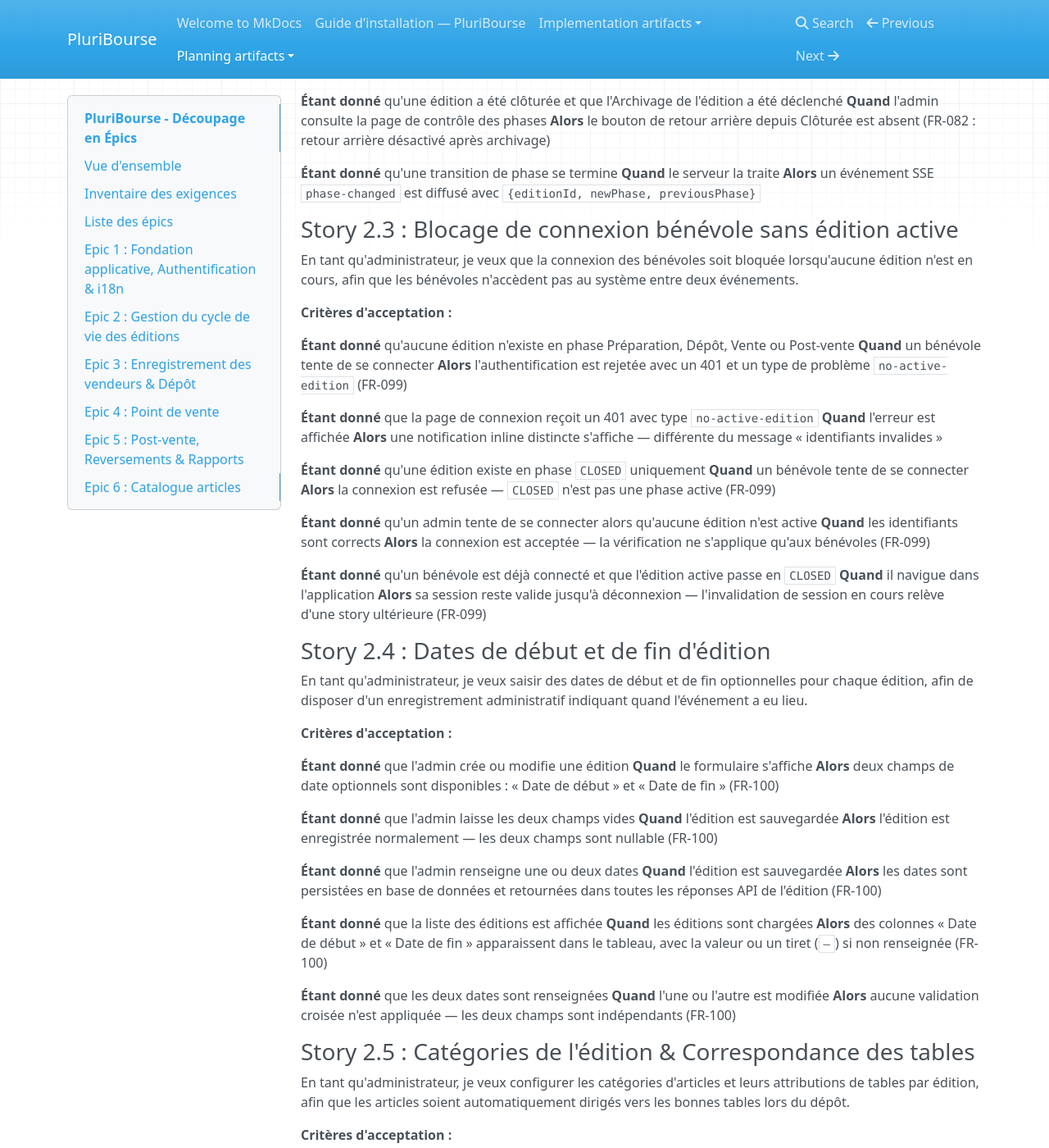
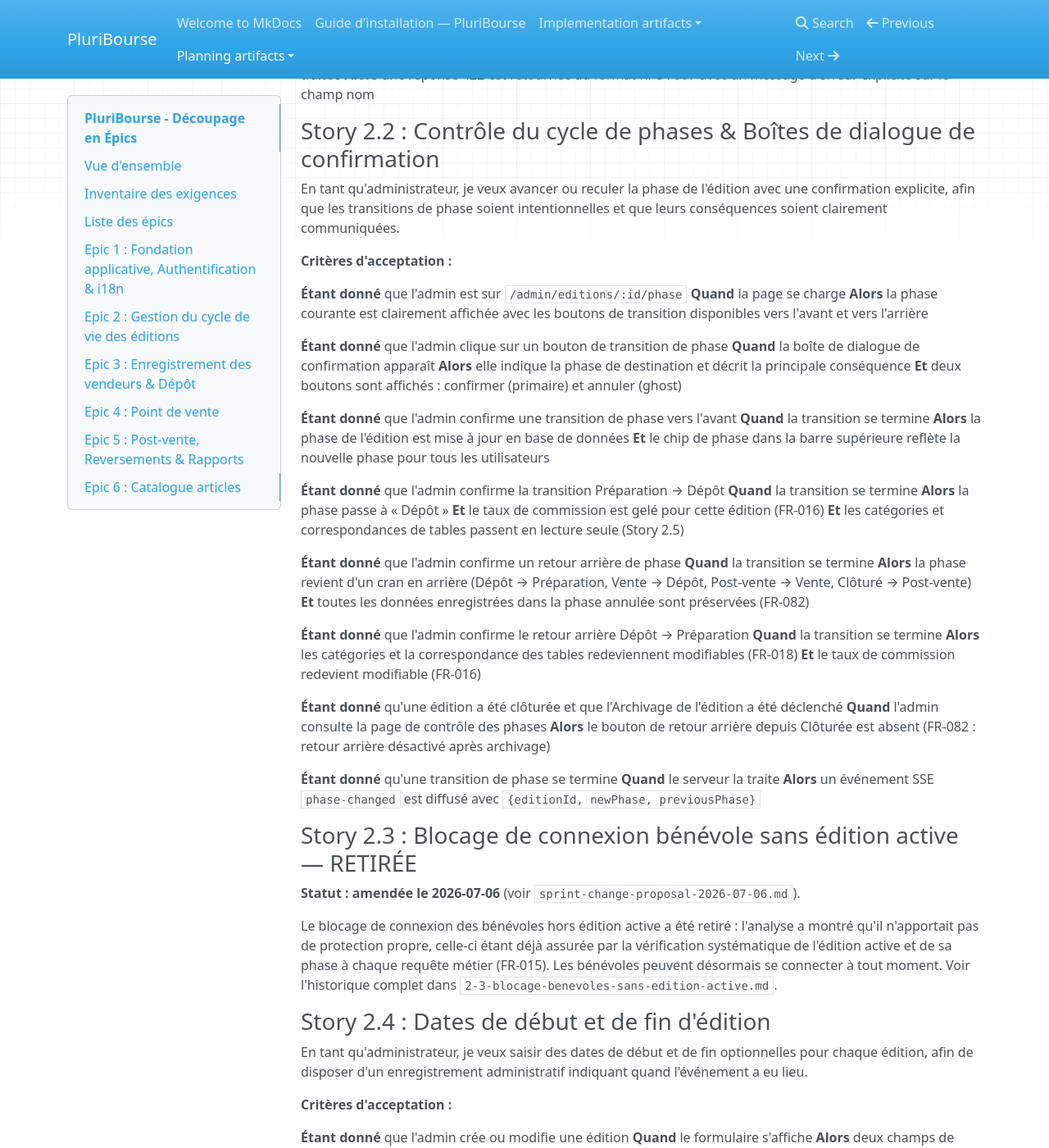
Before and after one commit to Manerial/PluriBourse, an MkDocs documentation site: the page built from _bmad-output/planning-artifacts/epics.md, in a window 1280 px wide and 1400 px high, scrolled down 22438 px. Shown: the whole window at 82% size. Built offline with MkDocs 1.6.1, drawn with Linux system fonts in a browser that asks for light colours; nearby versions of some CDN libraries; some of the changed text lies outside the part shown.

Commit message:
Fix language + edition form

```diff
--- a/_bmad-output/planning-artifacts/epics.md
+++ b/_bmad-output/planning-artifacts/epics.md
@@ -45,7 +45,7 @@ Ce document présente le découpage complet en épics et en stories pour PluriBo
 - FR-082 : L'administrateur peut revenir en arrière d'une phase à la fois. Les ventes et les soldes sont préservés. Les articles des vendeurs déjà soldés ne peuvent plus être vendus. Le retour arrière depuis l'état Clôturé est désactivé après l'Archivage de l'édition.
 - FR-088 : Après clôture, l'administrateur peut déclencher l'« Archivage de l'édition » — copie chaque article (nom, catégorie, statut vendu/invendu) dans une table d'archivage, puis supprime définitivement les enregistrements d'articles et les profils vendeurs de l'édition. Les articles de lot sont archivés individuellement sans conserver la notion de lot. Nécessite une confirmation explicite. Désactive le retour arrière vers Post-vente.
 - FR-096 : À la clôture de l'édition, tous les vendeurs non soldés sont automatiquement marqués « Non réclamé » et leurs montants enregistrés en recettes de l'association (même logique que FR-052), de manière atomique avec la transition de phase. Si au moins un vendeur est non soldé, la boîte de dialogue de confirmation affiche le nombre de vendeurs concernés et le montant total à transférer. Le bouton « Clôturer l'édition » n'est plus désactivé en présence de vendeurs non soldés.
-- FR-099 : Si aucune édition n'est en phase active (Préparation, Dépôt, Vente, Post-vente), les bénévoles ne peuvent pas se connecter. L'authentification est rejetée avec une erreur distinguable `no-active-edition`. Les administrateurs ne sont pas affectés. Les sessions bénévoles déjà ouvertes restent valides jusqu'à déconnexion.
+- FR-099 : *(Retiré — 2026-07-06)* Les bénévoles peuvent se connecter à tout moment ; l'accès aux données d'édition reste protégé par FR-015 (isolation stricte par édition), vérifiée côté serveur à chaque requête.
 - FR-100 : Une édition possède deux dates optionnelles — date de début et date de fin — à titre purement informatif et administratif. Ces dates n'ont aucune incidence sur la logique métier. Elles sont saisies dans le formulaire de création/édition, affichées dans la liste des éditions et conservées en base de données.
 
 **F3 — Gestion des vendeurs et des articles (Phase Dépôt)**
@@ -112,6 +112,7 @@ Ce document présente le découpage complet en épics et en stories pour PluriBo
 **F7 — Comptes utilisateurs et contrôle d'accès**
 
 - FR-060 : L'administrateur crée, modifie et désactive les comptes bénévoles. L'administrateur peut réinitialiser le mot de passe d'un bénévole.
+- FR-101 : Lorsque l'administrateur désactive ou supprime un compte bénévole, toute session déjà ouverte pour ce compte est invalidée côté serveur immédiatement — le bénévole perd l'accès à sa prochaine requête, sans attendre l'expiration naturelle de la session (jusqu'à 1h).
 - FR-061 : Il existe un seul compte administrateur par instance.
 - FR-062 : Au premier lancement, le compte administrateur est initialisé avec les identifiants Admin/Admin. L'administrateur est forcé de changer son mot de passe à la première connexion.
 - FR-063 : Si l'administrateur perd son mot de passe, une commande exécutée sur le serveur génère un mot de passe temporaire. L'administrateur est forcé de le changer à la connexion suivante.
@@ -223,7 +224,7 @@ Exigences issues de l'architecture ayant un impact sur l'implémentation :
 - FR-016 : Epic 2 — Taux de commission figé dès le démarrage de la phase Dépôt
 - FR-017 : Epic 2 — L'admin configure les catégories d'articles par édition (Story 2.5)
 - FR-018 : Epic 2 — L'admin configure la correspondance catégorie-table (Story 2.5)
-- FR-099 : Epic 2 — Blocage de connexion bénévole sans édition active (Story 2.3)
+- FR-099 : Epic 2 — Retiré (voir Story 2.3, amendée le 2026-07-06)
 - FR-100 : Epic 2 — Dates de début et de fin d'édition optionnelles (Story 2.4)
 - FR-019 : Epic 3 — Les profils vendeurs sont propres à chaque édition
 - FR-020 : Epic 3 — Le bénévole recherche/crée des profils vendeurs
@@ -728,6 +730,33 @@ afin de rester dans le contexte de la liste en cours et de bénéficier d'une fe
 **Quand** cette story est complète
 **Alors** les deux utilisent `DialogShellComponent` comme conteneur commun, avec une croix de fermeture fonctionnellement équivalente à Annuler/Échap
 
+### Story 1.12 : Déconnexion automatique des bénévoles désactivés ou supprimés
+
+En tant qu'administrateur,
+je veux qu'un bénévole désactivé ou supprimé perde immédiatement l'accès à l'application s'il est déjà connecté,
+afin qu'un compte révoqué ne conserve pas un accès fonctionnel pendant la durée résiduelle de sa session (jusqu'à 1h).
+
+**Contexte :** analyse menée le 2026-07-06 (voir `sprint-change-proposal-2026-07-06.md`) — contrairement à la suppression/fermeture d'une édition (où toute action métier échoue déjà côté serveur quelle que soit la session), rien ne revérifie aujourd'hui qu'un utilisateur est toujours actif une fois sa session ouverte : `PluriBourseUserDetails` est mis en cache dans la session à la connexion et n'est jamais rafraîchi depuis la base tant que la session vit.
+
+**Critères d'acceptation :**
+
+**Étant donné** qu'un bénévole a une session ouverte
+**Quand** l'administrateur désactive son compte (`PUT /admin/users/{id}/disable`)
+**Alors** la session de ce bénévole est invalidée côté serveur immédiatement
+**Et** sa prochaine requête authentifiée échoue avec 401, sans attendre l'expiration naturelle de la session
+
+**Étant donné** qu'un bénévole a une session ouverte
+**Quand** l'administrateur supprime son compte (`DELETE /admin/users/{id}`)
+**Alors** la session de ce bénévole est invalidée côté serveur immédiatement, selon le même mécanisme
+
+**Étant donné** qu'un bénévole désactivé est ensuite réactivé par l'administrateur
+**Quand** il tente de se reconnecter
+**Alors** il doit ressaisir ses identifiants — sa session précédente n'est pas restaurée (FR-101)
+
+**Étant donné** qu'un administrateur a une session ouverte
+**Quand** cette story est complète
+**Alors** rien ne change pour les comptes administrateurs — seule la désactivation/suppression d'un compte bénévole déclenche l'invalidation (un seul compte admin existe par instance, FR-061)
+
 ---
 
 ## Epic 2 : Gestion du cycle de vie des éditions
@@ -825,33 +854,15 @@ afin que les transitions de phase soient intentionnelles et que leurs conséquen
 **Quand** le serveur la traite
 **Alors** un événement SSE `phase-changed` est diffusé avec `{editionId, newPhase, previousPhase}`
 
-### Story 2.3 : Blocage de connexion bénévole sans édition active
-
-En tant qu'administrateur,
-je veux que la connexion des bénévoles soit bloquée lorsqu'aucune édition n'est en cours,
-afin que les bénévoles n'accèdent pas au système entre deux événements.
-
-**Critères d'acceptation :**
-
-**Étant donné** qu'aucune édition n'existe en phase Préparation, Dépôt, Vente ou Post-vente
-**Quand** un bénévole tente de se connecter
-**Alors** l'authentification est rejetée avec un 401 et un type de problème `no-active-edition` (FR-099)
-
-**Étant donné** que la page de connexion reçoit un 401 avec type `no-active-edition`
-**Quand** l'erreur est affichée
-**Alors** une notification inline distincte s'affiche — différente du message « identifiants invalides »
-
-**Étant donné** qu'une édition existe en phase `CLOSED` uniquement
-**Quand** un bénévole tente de se connecter
-**Alors** la connexion est refusée — `CLOSED` n'est pas une phase active (FR-099)
-
-**Étant donné** qu'un admin tente de se connecter alors qu'aucune édition n'est active
-**Quand** les identifiants sont corrects
-**Alors** la connexion est acceptée — la vérification ne s'applique qu'aux bénévoles (FR-099)
-
-**Étant donné** qu'un bénévole est déjà connecté et que l'édition active passe en `CLOSED`
-**Quand** il navigue dans l'application
-**Alors** sa session reste valide jusqu'à déconnexion — l'invalidation de session en cours relève d'une story ultérieure (FR-099)
+### Story 2.3 : Blocage de connexion bénévole sans édition active — RETIRÉE
+
+**Statut : amendée le 2026-07-06** (voir `sprint-change-proposal-2026-07-06.md`).
+
+Le blocage de connexion des bénévoles hors édition active a été retiré : l'analyse a montré
+qu'il n'apportait pas de protection propre, celle-ci étant déjà assurée par la vérification
+systématique de l'édition active et de sa phase à chaque requête métier (FR-015). Les bénévoles
+peuvent désormais se connecter à tout moment. Voir l'historique complet dans
+`2-3-blocage-benevoles-sans-edition-active.md`.
 
 ### Story 2.4 : Dates de début et de fin d'édition
 
--- a/pluribourse-frontend/src/app/features/admin/editions/edition-form.component.html
+++ b/pluribourse-frontend/src/app/features/admin/editions/edition-form.component.html
@@ -52,13 +52,13 @@
 
     <mat-form-field appearance="outline">
       <mat-label>{{ 'edition.form.endDate.label' | translate }}</mat-label>
-      <input matInput formControlName="endDate" [matDatepicker]="endDatePicker" />
+      <input matInput formControlName="endDate" [matDatepicker]="endDatePicker" [min]="form.controls.startDate.value" />
       <mat-datepicker-toggle matIconSuffix [for]="endDatePicker" />
       <mat-datepicker #endDatePicker />
       @if (form.controls.endDate.errors?.['required'] && form.controls.endDate.touched) {
         <mat-error>{{ 'edition.form.endDate.required' | translate }}</mat-error>
       }
-      @if (form.errors?.['dateRange'] && form.controls.endDate.touched) {
+      @if (form.errors?.['dateRange']) {
         <mat-error>{{ 'edition.form.endDate.beforeStart' | translate }}</mat-error>
       }
     </mat-form-field>
```
Also changed, not shown: other parts of _bmad-output/planning-artifacts/epics.md (+1 -0 lines), _bmad-output/implementation-artifacts/2-3-blocage-benevoles-sans-edition-active.md (+8 -1 lines), _bmad-output/planning-artifacts/prds/prd-PluriBourse-2026-06-08/prd.md (+1 -1 lines), _bmad-output/planning-artifacts/sprint-change-proposal-2026-07-06.md (added, +113 -0 lines), 12 other files.
